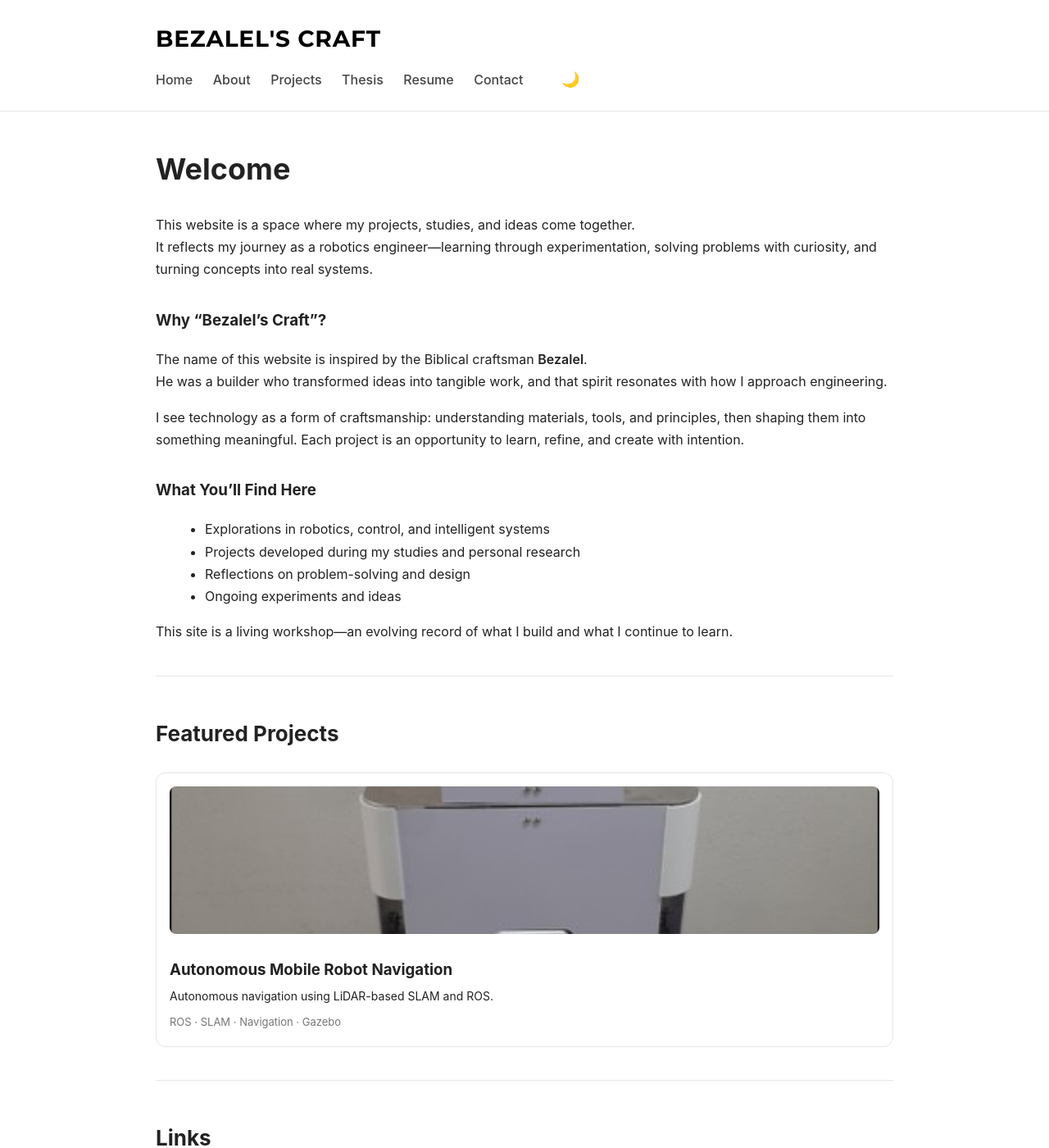
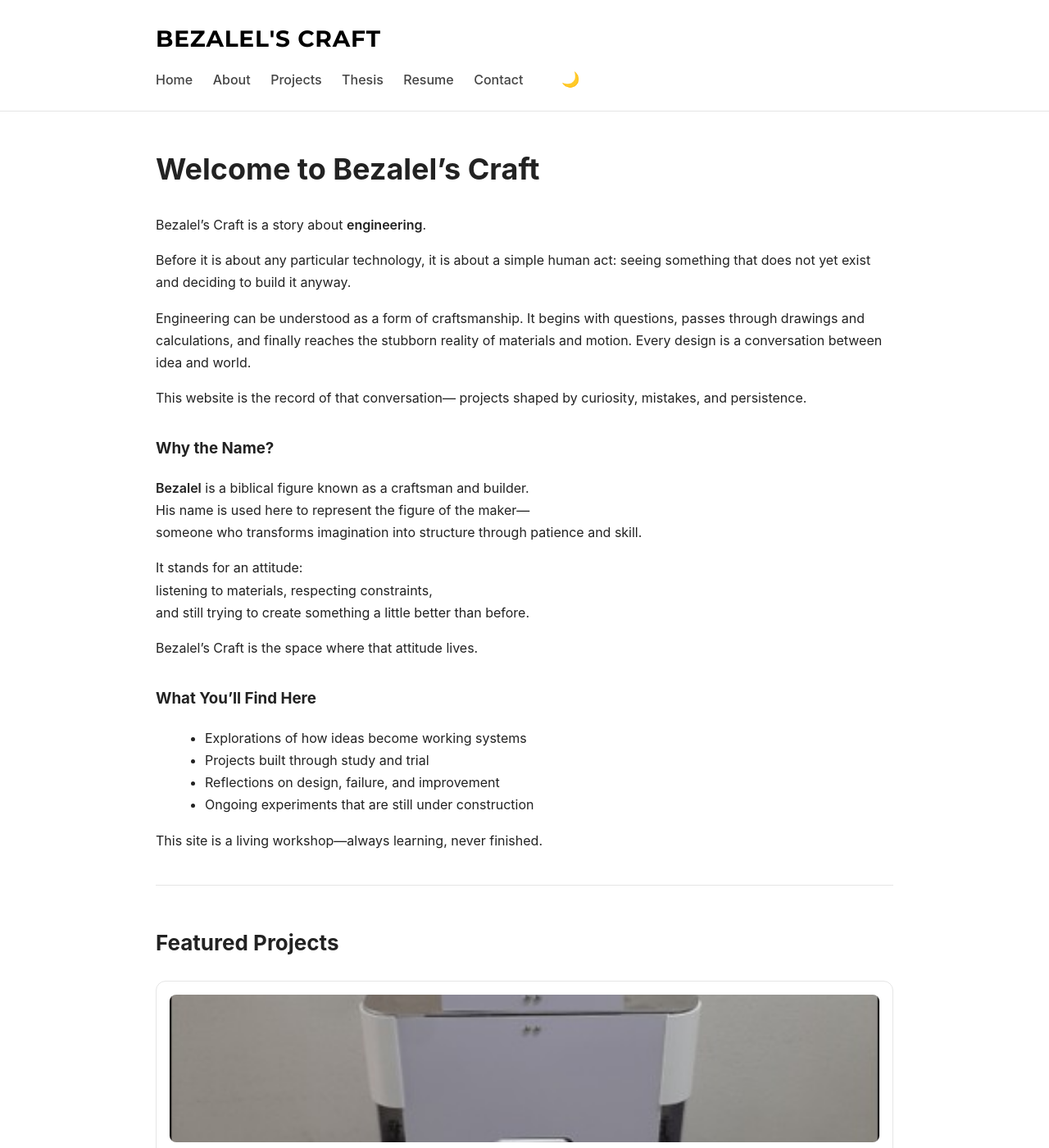
Before and after one commit to SUN1031/SUN1031.github.io, a Jekyll site: the page built from index.md, in a window 1280 px wide and 1400 px high. Shown: the whole window at 82% size. Built offline with Jekyll 4.4.1, drawn with Linux system fonts in a browser that asks for light colours.

Commit message:
Update index.md

```diff
--- a/index.md
+++ b/index.md
@@ -3,26 +3,41 @@ layout: default
 title: Home
 ---
 
-# Welcome
+# Welcome to Bezalel's Craft
 
-This website is a space where my projects, studies, and ideas come together.
-It reflects my journey as a robotics engineer—learning through experimentation, solving problems with curiosity, and turning concepts into real systems.
+Bezalel's Craft is a story about **engineering**.
 
-### Why “Bezalel’s Craft”?
+Before it is about any particular technology, it is about a simple human act:
+seeing something that does not yet exist and deciding to build it anyway.
 
-The name of this website is inspired by the Biblical craftsman **Bezalel**.
-He was a builder who transformed ideas into tangible work, and that spirit resonates with how I approach engineering.
+Engineering can be understood as a form of craftsmanship.
+It begins with questions, passes through drawings and calculations,
+and finally reaches the stubborn reality of materials and motion.
+Every design is a conversation between idea and world.
 
-I see technology as a form of craftsmanship: understanding materials, tools, and principles, then shaping them into something meaningful. Each project is an opportunity to learn, refine, and create with intention.
+This website is the record of that conversation—
+projects shaped by curiosity, mistakes, and persistence.
+
+### Why the Name?
+
+**Bezalel** is a biblical figure known as a craftsman and builder.
+His name is used here to represent the figure of the maker—
+someone who transforms imagination into structure through patience and skill.
+
+It stands for an attitude:
+listening to materials, respecting constraints,
+and still trying to create something a little better than before.
+
+Bezalel’s Craft is the space where that attitude lives.
 
 ### What You’ll Find Here
 
-- Explorations in robotics, control, and intelligent systems
-- Projects developed during my studies and personal research
-- Reflections on problem-solving and design
-- Ongoing experiments and ideas
+- Explorations of how ideas become working systems
+- Projects built through study and trial
+- Reflections on design, failure, and improvement
+- Ongoing experiments that are still under construction
 
-This site is a living workshop—an evolving record of what I build and what I continue to learn.
+This site is a living workshop—always learning, never finished.
 
 ---
 
```
